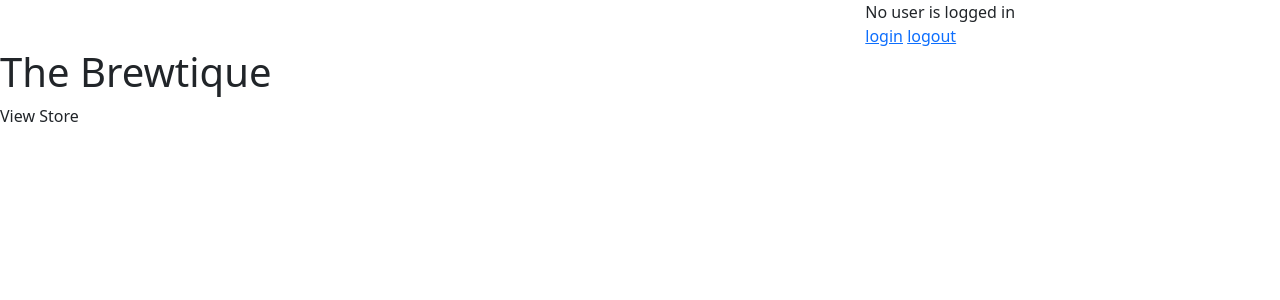
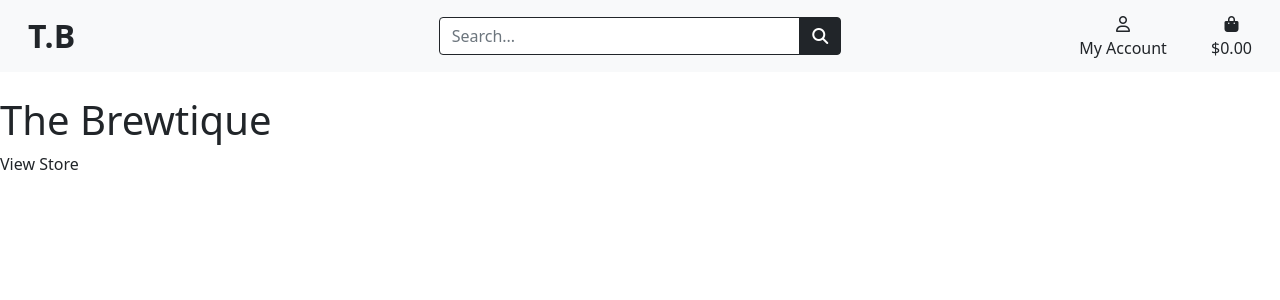
Before and after one commit to RobinF98/the-brewtique, a Django app: page / in a window 1280 px wide. Shown: the top 300 px of the page. Run offline with Django 5.2, Linux system fonts and the light colour scheme; parts of the project's set-up code (start-up, migrations or seed data) failed here and were passed over; some libraries are stand-ins or nearby versions.

Commit message:
feat:  site header Add header and scripts/stylesheets to base template

```diff
--- /dev/null
+++ b/static/css/base.css
@@ -0,0 +1,3 @@
+.nav-link {
+    text-decoration: none;
+}
--- a/templates/base.html
+++ b/templates/base.html
@@ -18,7 +18,9 @@
     {% endblock extra_css %}
 
     {% block core_js %}
-        <script src="https://cdn.jsdelivr.net/npm/bootstrap@5.0.2/dist/js/bootstrap.bundle.min.js" integrity="sha384-MrcW6ZMFYlzcLA8Nl+NtUVF0sA7MsXsP1UyJoMp4YLEuNSfAP+JcXn/tWtIaxVXM" crossorigin="anonymous"></script>
+        <script src="https://code.jquery.com/jquery-3.7.1.min.js" integrity="sha256-/JqT3SQfawRcv/BIHPThkBvs0OEvtFFmqPF/lYI/Cxo=" crossorigin="anonymous"></script>
+        <script src="https://cdn.jsdelivr.net/npm/bootstrap@5.2.3/dist/js/bootstrap.bundle.min.js" integrity="sha384-kenU1KFdBIe4zVF0s0G1M5b4hcpxyD9F7jL+jjXkk+Q2h455rYXK/7HAuoJl+0I4" crossorigin="anonymous"></script>
+        <script src="https://kit.fontawesome.com/ca419c56bc.js" crossorigin="anonymous"></script>
     {% endblock core_js %}
 
     {% block extra_js %}
@@ -28,28 +30,75 @@
 </head>
 
 <body>
-    <header class="container-fluid sticky-top">
+    <header class="container-fluid sticky-top bg-light py-1 mb-4">
         <div class="row">
-            <div class="col-4"></div>
-            <div class="col-4"></div>
-            <div class="col-4">
-                <div class="row">
-                    <div class="col-12">
-                        {% if request.user.is_authenticated %}
-                            User is logged in as {{ request.user.username }}
-                        {% else %}
-                            No user is logged in
-                        {% endif %}
+            <div class="col-12 col-lg-4 text-center text-lg-start my-auto">
+                <a href="{% url "home" %}" class="fs-2 fw-bold m-0 text-body nav-link">T.B</a>
+            </div>
+            <div class="col-12 col-lg-4 my-auto">
+                <form method="GET" action="">
+                    <div class="input-group w-100">
+                        <input type="text" class="form-control border border-dark" name="q" placeholder="Search...">
+                        <button class="btn btn-dark border border-dark" type="submit">
+                            <span class="icon">
+                                <i class="fa-solid fa-magnifying-glass"></i>
+                            </span>
+                        </button>
                     </div>
-                </div>
-                <a href="{% url 'account_login' %}">login</a>
-                <a href="{% url 'account_logout' %}">logout</a>
+                </form>
+            </div>
+            <div class="col-12 col-lg-4 my-auto">
+                <ul class="list-inline list-unstyled text-center text-lg-end my-0">
+                    <li class="list-inline-item dropdown">
+                        <a href="#" class="text-dark dropdown nav-link border-0" role="button" data-bs-toggle="dropdown" aria-haspopup="true" aria-expanded="false">
+                            <div class="text-center">
+                                <div><i class="fa-regular fa-user"></i></div>
+                                <p class="my-0">My Account</p>
+                            </div>
+                        </a>
+                        <ul class="dropdown-menu">
+                            {% if request.user.is_authenticated %}
+                                <li>
+                                    <a href="#" class="m-1 dropdown-item nav-link">{{ request.user.username }}</a>
+                                    <a class="m-1 text-dark nav-link" href="{% url 'account_logout' %}">Logout</a>
+                                </li>
+                            {% else %}
+                                <a class="m-1 text-dark dropdown-item nav-link" href="{% url 'account_login' %}">Login</a>
+                                <a class="m-1 text-dark dropdown-item nav-link" href="{% url 'account_signup' %}">Sign up</a>
+                            {% endif %}
+                        </ul>
+                    </li>
+                    <li class="list-inline-item">
+                        <a href="" class="text-dark nav-link">
+                            <div class="text-center">
+                                <div><i class="fa-solid fa-shopping-bag"></i></div>
+                                <p class="my-0">
+                                    {% if grand_total %}
+                                        ${{ grand_total|floatformat:2 }}
+                                    {% else %}
+                                        $0.00
+                                    {% endif %}
+                                </p>
+                            </div>
+                        </a>
+                    </li>
+                </ul>
             </div>
         </div>
     </header>
 
+    {% block pageheader %}
+    {% endblock pageheader %}
+
+    {% if messages %}
+        <div class="message-container"></div>
+    {% endif %}
+
     {% block content %}
     {% endblock %}
+
+    {% block postloadjs %}
+    {% endblock postloadjs %}
 
 </body>
 
```
Also changed, not shown: brewtique/settings.py (+8 -6 lines).
